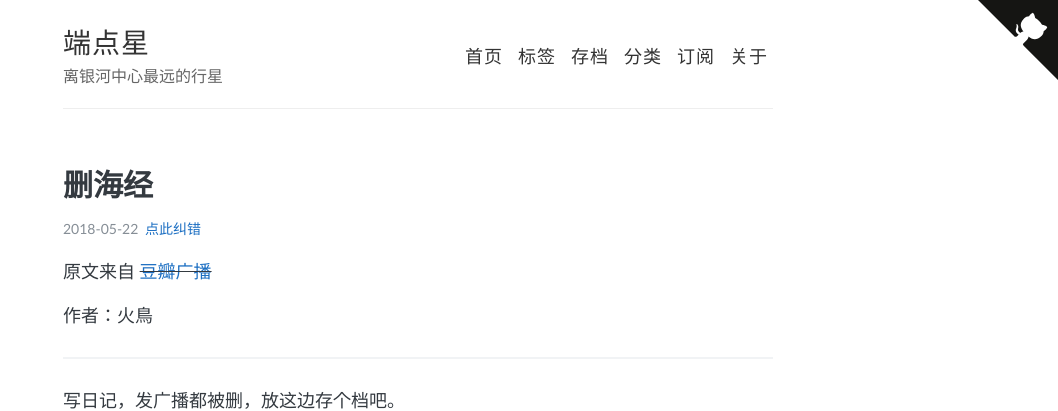
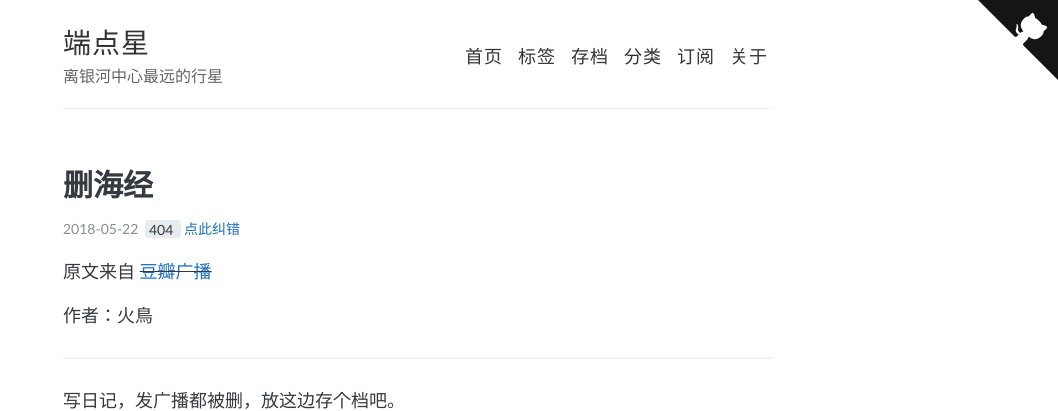
Before and after one commit to Terminus2049/Terminus2049.github.io, a Jekyll site: the page built from _posts/2018-05-22-delete-hai-jing.md, in a window 1280 px wide and 900 px high. Shown: the top 411 px of the window, without its empty margins (222-1280 px from the left). Built offline with Jekyll 4.4.1, drawn with Linux system fonts in a browser that asks for light colours.

Commit message:
tags "404"

```diff
--- a/_posts/2018-05-22-delete-hai-jing.md
+++ b/_posts/2018-05-22-delete-hai-jing.md
@@ -8,7 +8,7 @@ categories: Archive
 
 date: 2018-05-22 13:41
 
-tags: 404
+tags: "404"
 
 description: 网络舆论走向其实已经被删除机制改写了。
 
```
